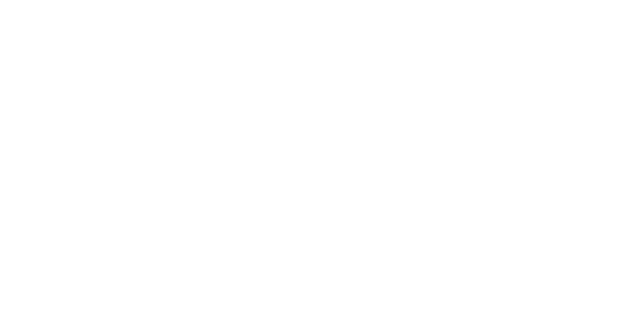
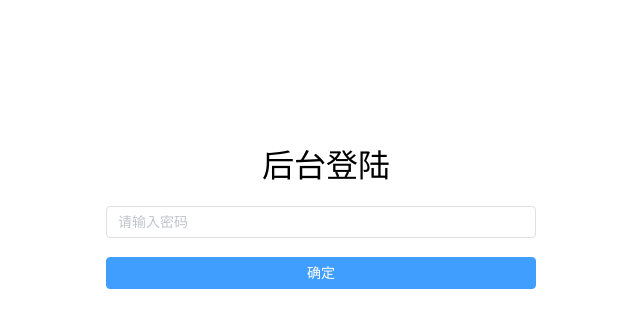
Before and after one commit to houxinlin/cooldeploy-web, a Vue app: page /login in a window 1280 px wide. Before the commit this address had no page. Shown: the top 328 px of the page, without its empty margins (319-959 px from the left). Built offline with nearby package versions, Linux system fonts and the light colour scheme.

Commit message:
修改登陆

```diff
--- a/package.json
+++ b/package.json
@@ -16,6 +16,8 @@
   },
   "devDependencies": {
     "@vitejs/plugin-vue": "^1.9.3",
-    "vite": "^2.6.4"
+    "vite": "^2.6.4",
+    "less": "^3.0.4",
+    "less-loader": "^5.0.0"
   }
 }
--- a/src/apis/axiso.js
+++ b/src/apis/axiso.js
@@ -1,10 +1,22 @@
 import axios from "axios";
 // import router from "../router/index";
 const instance = axios.create({
-  baseURL:"http://localhost:5991/",
+  baseURL: "http://localhost:5991/",
   withCredentials: true,
 });
 
+instance.interceptors.response.use(
+  function (response) {
+    if (response.data.code == 302) {
+      window.location="/login"
+    }
+    return response;
+  },
+  function (error) {
+    console.log(error);
+    return Promise.reject(error);
+  }
+);
 // instance.interceptors.response.use(
 //   function(response) {
 //     if (response.data.code == -1000) {
--- a/src/apis/system.js
+++ b/src/apis/system.js
@@ -12,3 +12,26 @@ export function generatorApi() {
     method: "get",
   });
 }
+
+
+export function loginApi(data) {
+  return axios({
+    url: "/api/system/login",
+    method: "post",
+    data
+  });
+}
+export function getSystemConfigApi() {
+  return axios({
+    url: "/api/system/getSystemConfig",
+    method: "get",
+  });
+}
+
+export function configLoginPasswdApi(data) {
+  return axios({
+    url: "/api/system/configLoginPasswd",
+    method: "post",
+    data
+  });
+}
--- a/src/router/index.js
+++ b/src/router/index.js
@@ -18,6 +18,10 @@ const constantRoutes = [
       }
     ]
   },
+  {
+  path: "/login",
+  name: "login",
+  component:()=>import("../views/login.vue")}
 ];
 
 const router = createRouter({
--- /dev/null
+++ b/src/views/login.vue
@@ -0,0 +1,129 @@
+<template>
+  <div class="login-container">
+    <div class="login-form" :rules="loginRules" ref="loginFormRef">
+      <div class="admin-logo">
+        <!-- <img class="logo" src="../../assets/logo.png" alt="logo" /> -->
+        <h1 class="name">后台登陆</h1>
+      </div>
+      <div prop="password">
+        <el-input ref="passwordRef" :class="{
+            'no-autofill-pwd': passwordType === 'password',
+          }" placeholder="请输入密码" v-model="loginForm.passwd" type="password" autocomplete="off" tabindex="2" />
+      </div>
+
+      <!-- 登录按钮 -->
+      <el-button type="primary" style="width: 100%;     margin-top: 19px;" :loading="loading" @click="handleLogin">确定</el-button>
+    </div>
+  </div>
+</template>
+
+<script >
+import { reactive, toRefs } from "vue";
+import { loginApi } from "../apis/system";
+import { ElMessage } from "element-plus";
+import router from "../router/index";
+export default {
+  name: "Login",
+
+  setup() {
+    const loginState = reactive({
+      loading: false,
+      loginForm: {
+        passwd: "",
+      },
+      passwordType: "password",
+    });
+    const handleLogin = () => {
+      loginState.loading = true;
+      loginApi(loginState.loginForm).then((res) => {
+        let msgType = res.data.data == true ? "success" : "error";
+        ElMessage({
+          message: msgType == "success" ? "登陆成功" : "密码错误",
+          type: msgType,
+        });
+
+        sessionStorage.setItem("login", res.data.data);
+        loginState.loading = false;
+        if (msgType == "success") {
+          router.push({
+            path: "/",
+          });
+        }
+      });
+    };
+    return {
+      ...toRefs(loginState),
+      handleLogin,
+    };
+  },
+};
+</script>
+
+<style lang="less" scoped>
+.login-container {
+  min-height: 100%;
+  width: 100%;
+  overflow: hidden;
+  //   background-image: url('../../assets/images/login.svg');
+  background-repeat: no-repeat;
+  background-position: 50%;
+  background-size: 100%;
+  .icon {
+    width: 20px;
+    height: 20px;
+  }
+  .el-form-item {
+    border-radius: 5px;
+    .el-input {
+      display: inline-block;
+      height: 40px;
+      input {
+        background: transparent;
+        border: 0;
+        -webkit-appearance: none;
+        border-radius: 0px;
+        padding: 12px 5px 12px 15px;
+        height: 40px;
+      }
+    }
+  }
+  .no-autofill-pwd {
+    // 解决自动填充问题
+    .el-input__inner {
+      // 模仿密码框原点
+      -webkit-text-security: disc !important;
+    }
+  }
+  .login-form {
+    position: relative;
+    width: 500px;
+    max-width: 100%;
+    margin: 0 auto;
+    padding: 140px 35px 0;
+    overflow: hidden;
+    box-sizing: border-box;
+    .svg-container {
+      padding: 0 10px;
+    }
+    .show-pwd {
+      font-size: 16px;
+      cursor: pointer;
+      margin-left: 7px;
+    }
+    .admin-logo {
+      display: flex;
+      align-items: center;
+      justify-content: center;
+      margin-bottom: 20px;
+      .logo {
+        width: 60px;
+        height: 60px;
+      }
+      .name {
+        font-weight: normal;
+        margin-left: 10px;
+      }
+    }
+  }
+}
+</style>
--- a/src/views/setting.vue
+++ b/src/views/setting.vue
@@ -3,7 +3,7 @@
     <el-tabs type="border-card">
       <el-tab-pane label="SSH公钥">
         <el-button @click="generatorRsa" type="primary" size="mini">生成SSH公钥</el-button>
-        <div class="ssh" style="width:500px">
+        <div class="item">
           <el-card style="margin-top:10px" class="box-card">
             <template #header>
               <div class="card-header">
@@ -19,8 +19,19 @@
           </el-card>
         </div>
       </el-tab-pane>
-      <el-tab-pane label="构建工具"></el-tab-pane>
-      <el-tab-pane label="系统密码"></el-tab-pane>
+      <el-tab-pane label="系统密码">
+        <div class="item">
+          <el-card style="margin-top:10px" class="box-card">
+            <template #header>
+              <div class="card-header">
+                <span>设置登陆密码</span>
+              </div>
+            </template>
+            <el-input type="password" v-model="passwd" />
+            <el-button style="margin-top:10px" type="primary" @click="savePasswd" size="mini">保存密码</el-button>
+          </el-card>
+        </div>
+      </el-tab-pane>
     </el-tabs>
 
   </div>
@@ -30,7 +41,12 @@
 import { ElLoading } from "element-plus";
 import { ElNotification } from "element-plus";
 import { defineComponent, toRefs, reactive } from "vue";
-import { getRsaPubAPI, generatorApi } from "../apis/system";
+import {
+  getRsaPubAPI,
+  configLoginPasswdApi,
+  getSystemConfigApi,
+  generatorApi,
+} from "../apis/system";
 import { ElMessage } from "element-plus";
 import { CopyDocument } from "@element-plus/icons";
 export default {
@@ -43,6 +59,7 @@ export default {
   setup() {
     const state = reactive({
       sshPub: "",
+      passwd: "",
     });
     const copySSH = () => {
       navigator.clipboard.writeText(state.sshPub).then(
@@ -60,6 +77,9 @@ export default {
       getRsaPubAPI().then((res) => {
         state.sshPub = res.data.data;
       });
+      getSystemConfigApi().then((res) => {
+        state.passwd = res.data.data.login_passwd;
+      });
     };
 
     const generatorRsa = () => {
@@ -71,9 +91,19 @@ export default {
         });
       });
     };
+    const savePasswd = () => {
+      configLoginPasswdApi({ passwd: state.passwd }).then((r) => {
+        ElMessage({
+          message: r.data.data,
+          type: "success",
+          duration: 800,
+        });
+      });
+    };
     return {
       copySSH,
       getPub,
+      savePasswd,
       generatorRsa,
       ...toRefs(state),
     };
@@ -88,7 +118,10 @@ export default {
   font-size: 12px;
   color: #000000;
 }
-.ssh .card-header {
+.item {
+  width: 500px;
+}
+.item .card-header {
   display: flex;
   justify-content: space-between;
   align-items: center;
```
Also changed, not shown: 1 other file (tests, documents, lock files or other folders).
